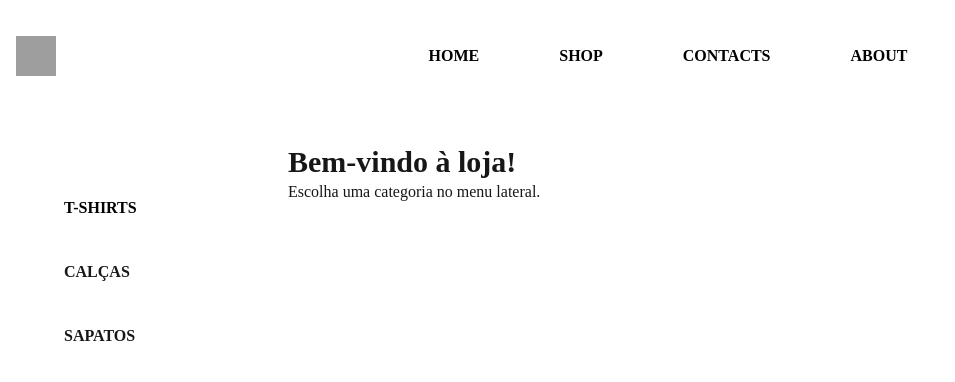
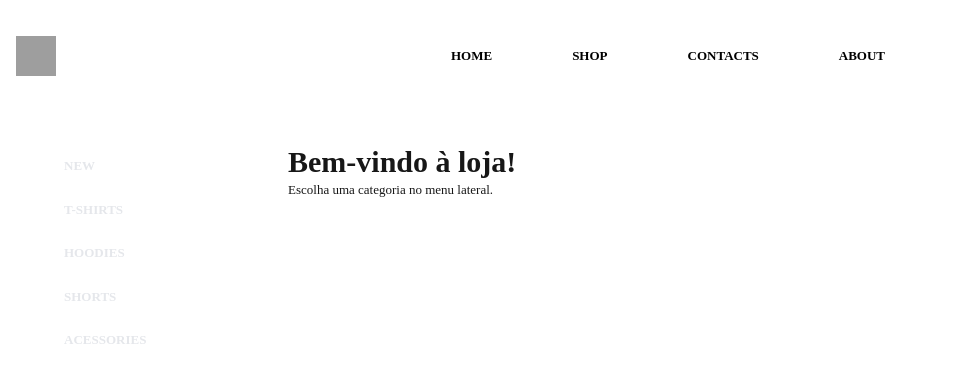
Before and after one commit to joaovitorfdev/genericStore, a Next.js app: page /shop in a window 1280 px wide. Shown: the top 382 px of the page, without its empty margins (0-955 px from the left). Built offline with nearby package versions, Linux system fonts and the light colour scheme; grey boxes are pictures that could not be loaded.

Commit message:
animations +

```diff
--- a/src/app/(public)/shop/page.tsx
+++ b/src/app/(public)/shop/page.tsx
@@ -7,29 +7,29 @@ export default function Home() {
       <div>
         <NavBar></NavBar>
 
-        <div className="flex min-h-screen space-y-36 permanent-marker">
-      {/* Menu lateral */}
-            <aside key="sideBar" className="bg-white w-64 p-6 rounded-r-3xl fixed h-96 font-bold ">
-                <nav className="space-y-4 px-10 py-10">
+        <div className="flex min-h-screen space-y-36 small-text tinos">
+        <aside key="sideBar" className="bg-white w-64 p-6 text-gray-200 rounded-r-3xl fixed h-96 font-bold">
+            <nav className="px-10 py-5">
+                <div className="flex flex-col space-y-6" > {/* Espaçamento entre os links */}
                     <Link href="/tshirts">
-                    <button className="w-full text-left text-black py-5  rounded-lg">
-                    T-SHIRTS
-                    </button>
+                        <button className="w-full text-left rounded-lg transition-colors duration-300 hover:text-black">NEW</button>
                     </Link>
                     <Link href="/pants">
-                    <button className="w-full text-left text-blackpx-4 py-5  rounded-lg">
-                    CALÇAS
-                    </button>
+                        <button className="w-full text-left rounded-lg">T-SHIRTS</button>
                     </Link>
                     <Link href="/shoes">
-                    <button className="w-full text-left text-blackpy-2 py-5 rounded-lg">
-                    SAPATOS
-                    </button>
+                        <button className="w-full text-left rounded-lg">HOODIES</button>
                     </Link>
+                    <Link href="/shorts">
+                        <button className="w-full text-left rounded-lg">SHORTS</button>
+                    </Link>
+                    <Link href="/acessories">
+                        <button className="w-full text-left rounded-lg">ACESSORIES</button>
+                    </Link>
+                </div>
             </nav>
         </aside>
 
-            {/* Conteúdo principal */}
             <div className="flex-1 ml-64">
 
                 <main className="p-8">
--- a/src/app/components/NavBar/NavBar.tsx
+++ b/src/app/components/NavBar/NavBar.tsx
@@ -3,11 +3,11 @@
 
 export default function NavBar(){
     return (
-         <nav className="bg-white  w-full text-black p-4 flex items-center h-28">
+         <nav className="bg-white small-text  w-full  text-black p-4 flex  items-center h-28">
             <img src="/logo.png" alt="Logo" className="h-10 w-10 mr-4" />
 
-            <div className="flex-1 flex justify-center space-x-20 permanent-marker">
-                <a href="#" className="hover:text-gray-600 font-extrabold transition-transform duration-200 ease-in-out hover:scale-105">HOME</a>
+            <div className="flex-1 flex justify-center space-x-20  tinos">
+                <a href="/" className="hover:text-gray-600 font-extrabold transition-all ease-in-out  duration-300 hover:scale-101">HOME</a>
                 <a href="/shop" className="hover:text-gray-600 font-extrabold transition-transform duration-200 ease-in-out hover:scale-105">SHOP</a>
                 <a href="#" className="hover:text-gray-600 font-extrabold transition-transform duration-200 ease-in-out hover:scale-105">CONTACTS</a>
                 <a href="#" className="hover:text-gray-600 font-extrabold transition-transform duration-200 ease-in-out hover:scale-105">ABOUT</a>
--- a/src/app/globals.css
+++ b/src/app/globals.css
@@ -11,6 +11,12 @@ body {
   font-family: Arial, Helvetica, sans-serif;
 }
 
+.small-text{
+  font-size: 13px;
+}
+.medium-text{
+  font-size: 15px;
+}
 
 .permanent-marker {
   font-family: "Permanent Marker", cursive;
@@ -23,3 +29,9 @@ body {
   font-weight: 400;
   font-style: normal;
 }
+
+.tinos {
+  font-family: "Tinos", serif;
+  font-weight: 400;
+  font-style: normal;
+}
--- a/src/app/layout.tsx
+++ b/src/app/layout.tsx
@@ -13,8 +13,8 @@ const geistMono = Geist_Mono({
 });
 
 export const metadata: Metadata = {
-  title: "Create Next App",
-  description: "Generated by create next app",
+  title: "Generic Store",
+  description: "",
 };
 
 export default function RootLayout({
```
Lines whose indentation alone changed are shown as unchanged.
